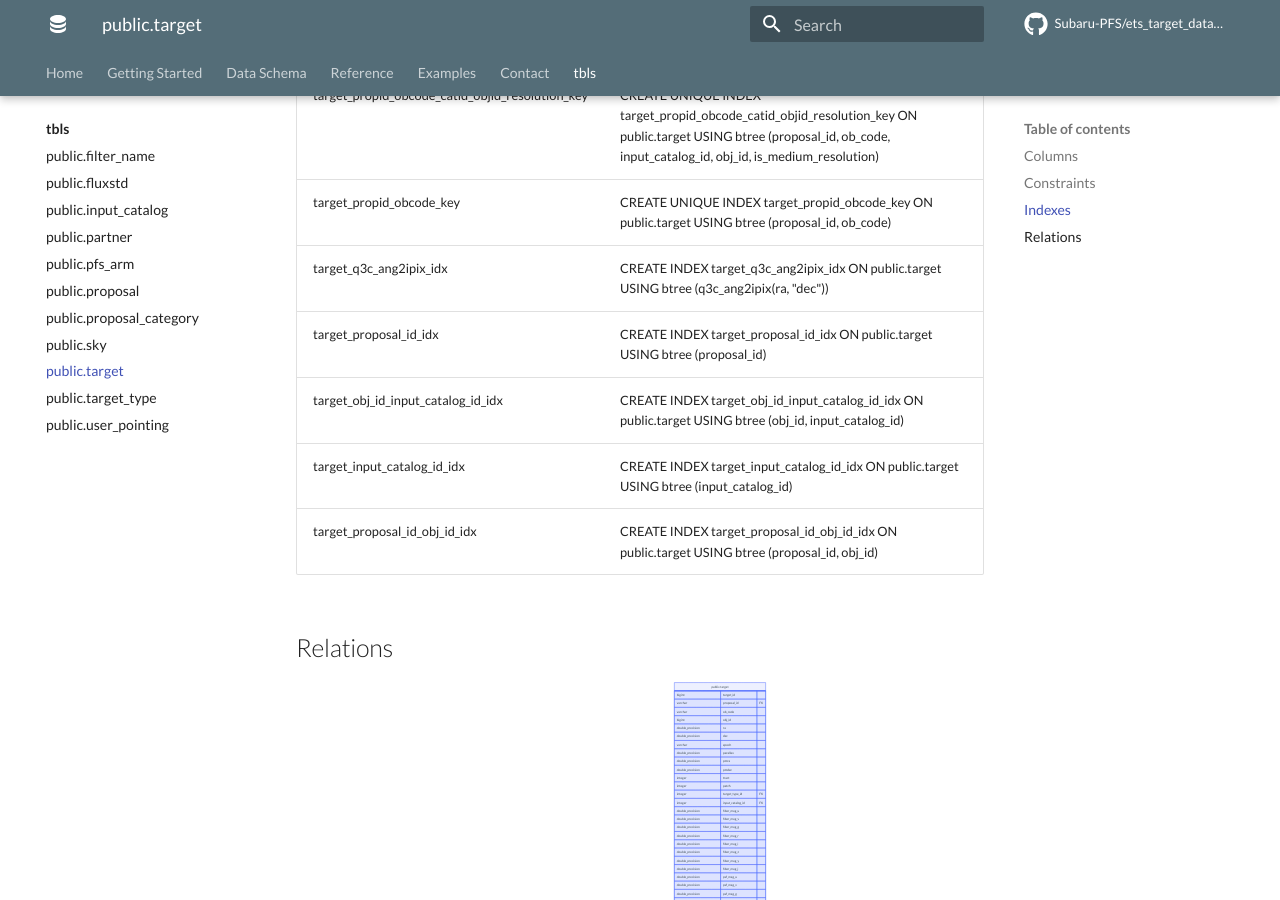
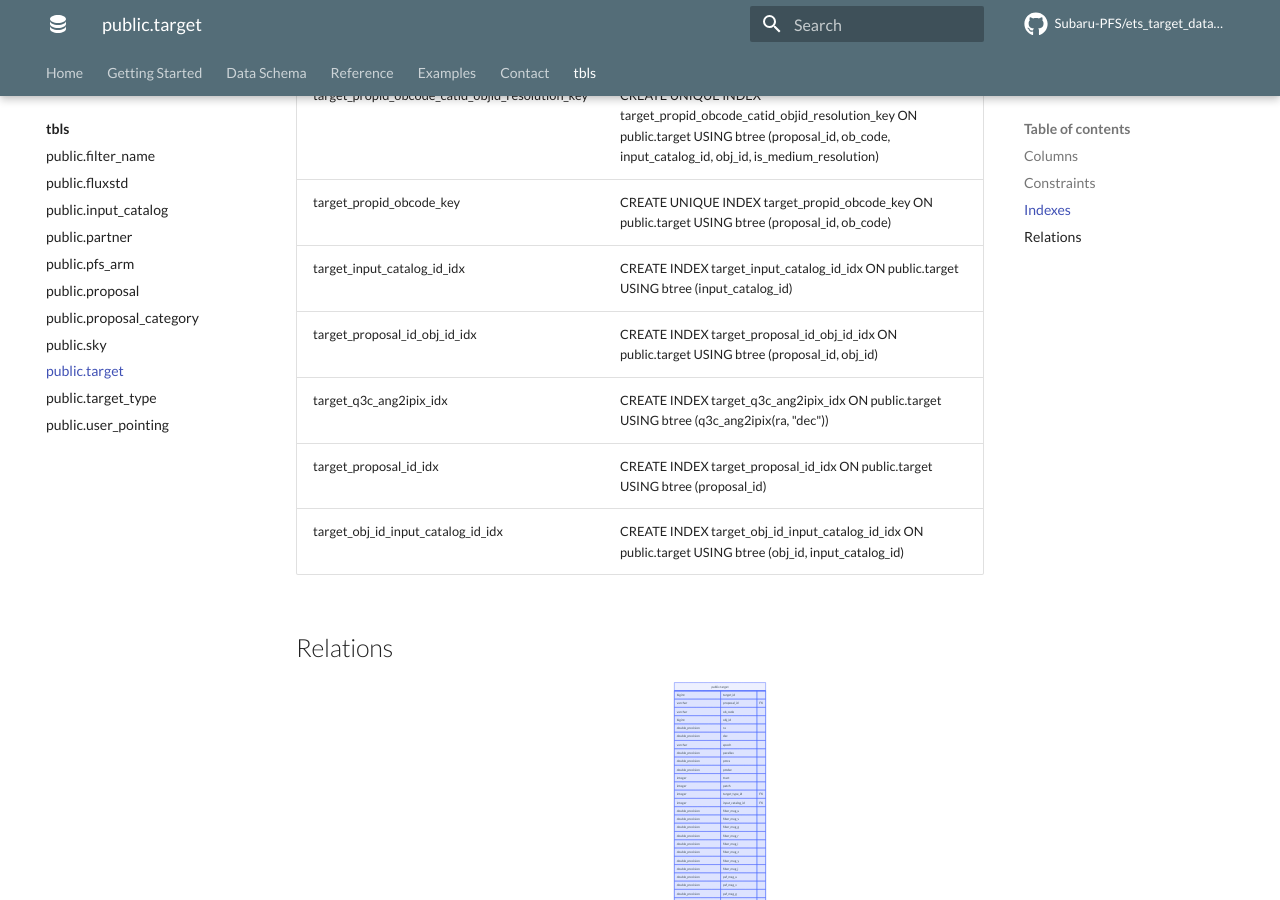
Before and after one commit to Subaru-PFS/ets_target_database, an MkDocs documentation site: the page built from docs/tbls/public.target.md, in a window 1280 px wide and 900 px high, scrolled down 7946 px. Built offline with MkDocs 1.6.1 and Material for MkDocs 9.7.7, drawn with Linux system fonts in a browser that asks for light colours; plug-ins that fetch from the network failed and are left out; comment, search, counter and statistics services are not loaded.

```diff
--- a/docs/tbls/public.target.md
+++ b/docs/tbls/public.target.md
@@ -120,11 +120,11 @@
 | target_pkey | CREATE UNIQUE INDEX target_pkey ON public.target USING btree (target_id) |
 | target_propid_obcode_catid_objid_resolution_key | CREATE UNIQUE INDEX target_propid_obcode_catid_objid_resolution_key ON public.target USING btree (proposal_id, ob_code, input_catalog_id, obj_id, is_medium_resolution) |
 | target_propid_obcode_key | CREATE UNIQUE INDEX target_propid_obcode_key ON public.target USING btree (proposal_id, ob_code) |
+| target_input_catalog_id_idx | CREATE INDEX target_input_catalog_id_idx ON public.target USING btree (input_catalog_id) |
+| target_proposal_id_obj_id_idx | CREATE INDEX target_proposal_id_obj_id_idx ON public.target USING btree (proposal_id, obj_id) |
 | target_q3c_ang2ipix_idx | CREATE INDEX target_q3c_ang2ipix_idx ON public.target USING btree (q3c_ang2ipix(ra, "dec")) |
 | target_proposal_id_idx | CREATE INDEX target_proposal_id_idx ON public.target USING btree (proposal_id) |
 | target_obj_id_input_catalog_id_idx | CREATE INDEX target_obj_id_input_catalog_id_idx ON public.target USING btree (obj_id, input_catalog_id) |
-| target_input_catalog_id_idx | CREATE INDEX target_input_catalog_id_idx ON public.target USING btree (input_catalog_id) |
-| target_proposal_id_obj_id_idx | CREATE INDEX target_proposal_id_obj_id_idx ON public.target USING btree (proposal_id, obj_id) |
 
 ## Relations
 
```
Also changed, not shown: docs/tbls/public.sky.md (+1 -1 lines), 1 other file.
